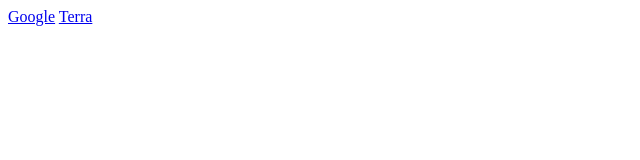
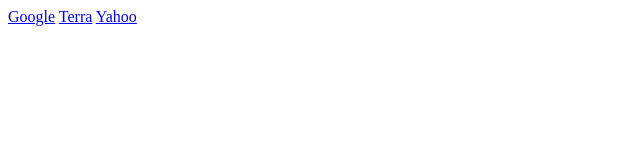
Before and after one commit to Edguy94/repo-remoto, a plain HTML site: page index.html in a window 1280 px wide. Shown: the full height of the page, 0-640 px from the left. Drawn offline with Linux system fonts and the light colour scheme.

Commit message:
no conflicts, añadido enlacicos

```diff
--- a/index.html
+++ b/index.html
@@ -8,6 +8,10 @@
 </head>
 <body>
 <a href="www.google.es">Google</a>
+
 <a href="www.terra.es">Terra</a>
+
+<a href="www.yahoo.es">Yahoo</a>
+
 </body>
 </html>
```
